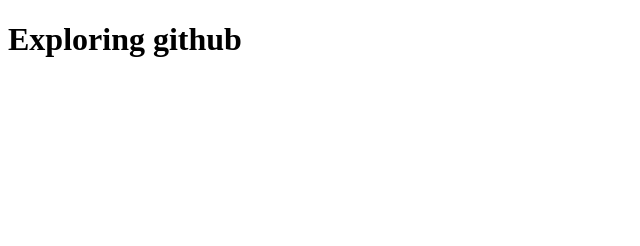
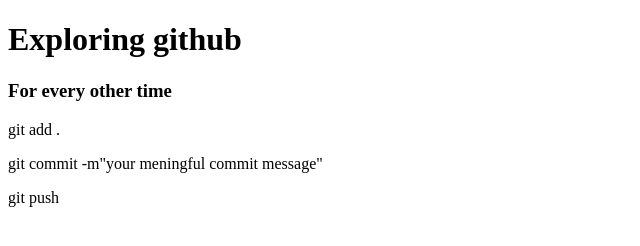
Before and after one commit to Safat137/my-second-github, a plain HTML site: page index.html in a window 1280 px wide. Shown: the whole page, without its empty margins (0-640 px from the left). Drawn offline with Linux system fonts and the light colour scheme.

Commit message:
added the comnads to push changes to github

```diff
--- a/index.html
+++ b/index.html
@@ -7,5 +7,11 @@
 </head>
 <body>
     <h1>Exploring github</h1>
+    <div>
+        <h3>For every other time</h3>
+        <p>git add .</p>
+        <p>git commit -m"your meningful commit message"</p>
+        <p>git push</p>
+    </div>
 </body>
 </html>
```
